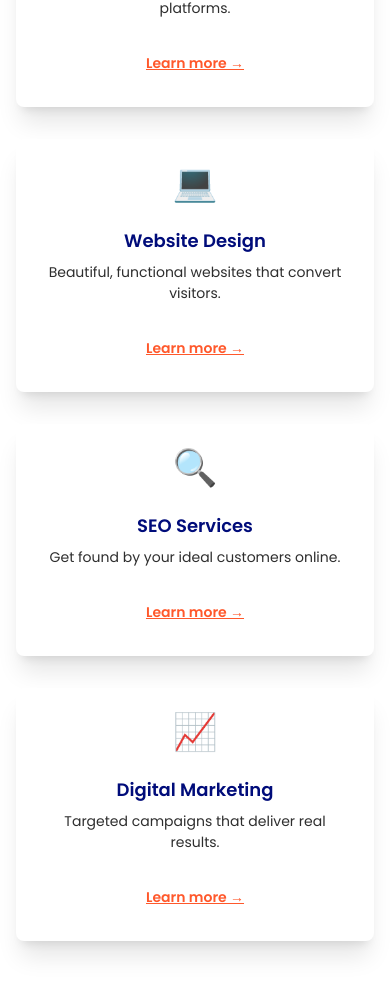
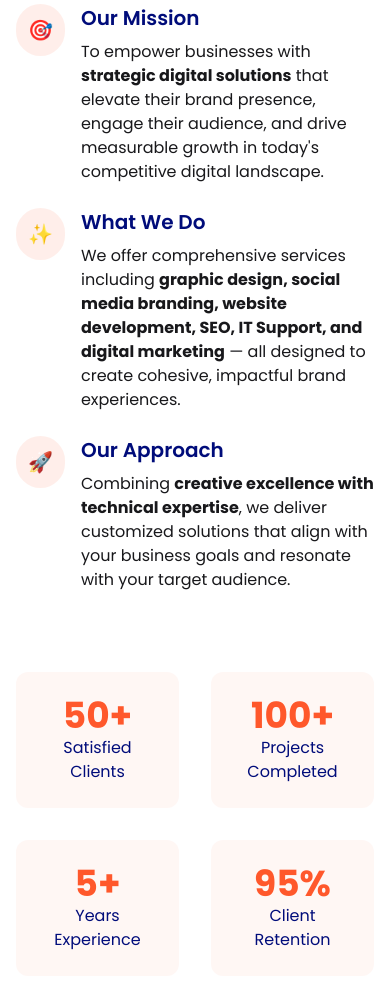
Before and after one commit to matthewkuria/brandriko, a Next.js app: page / in a window 390 px wide. Shown: the part 1912-2893 px from the top of the page. Built offline with nearby package versions, Linux system fonts and the light colour scheme.

Commit message:
Add AboutSection

```diff
--- /dev/null
+++ b/app/components/AboutSection.tsx
@@ -0,0 +1,95 @@
+import Image from 'next/image';
+
+export default function AboutSection() {
+  return (
+    <section id="about" className="py-20 bg-base-100">
+      <div className="container mx-auto px-4">
+        <div className="flex flex-col lg:flex-row gap-12 items-center">
+          {/* Image with alt text for SEO */}
+          <div className="lg:w-1/2">
+            <div className="relative h-96 w-full rounded-xl overflow-hidden shadow-lg">
+              <Image
+                src="/brandriko_team.png"
+                alt="Brandriko Digital Solutions team working on digital projects"
+                fill
+                className="object-cover"
+                priority
+              />
+            </div>
+          </div>
+
+          {/* Content */}
+          <div className="lg:w-1/2">
+            <h1 className="text-4xl font-bold mb-6 text-secondary">
+              About <span className="text-primary">Brandriko</span> Digital Solutions
+            </h1>
+
+            <p className="text-lg mb-6">
+              Brandriko Digital Solutions is a full-service digital agency specializing in helping businesses and individuals grow through expert <strong>digital branding, marketing, and technology solutions</strong>. Based in Nakuru, we serve clients worldwide with innovative strategies and cutting-edge execution.
+              <br /><br />
+              <strong>Brandriko is a registered business in Kenya</strong>, ensuring compliance, trust, and professionalism in all our operations.
+            </p>
+
+            <div className="space-y-6">
+              <div className="flex items-start gap-4">
+                <div className="bg-primary/10 p-3 rounded-full">
+                  <span className="text-primary text-xl">🎯</span>
+                </div>
+                <div>
+                  <h3 className="text-xl font-semibold mb-2 text-secondary">Our Mission</h3>
+                  <p>
+                    To empower businesses with <strong>strategic digital solutions</strong> that elevate their brand presence, engage their audience, and drive measurable growth in today's competitive digital landscape.
+                  </p>
+                </div>
+              </div>
+
+              <div className="flex items-start gap-4">
+                <div className="bg-primary/10 p-3 rounded-full">
+                  <span className="text-primary text-xl">✨</span>
+                </div>
+                <div>
+                  <h3 className="text-xl font-semibold mb-2 text-secondary">What We Do</h3>
+                  <p>
+                    We offer comprehensive services including <strong>graphic design, social media branding, website development, SEO, IT Support, and digital marketing</strong> — all designed to create cohesive, impactful brand experiences.
+                  </p>
+                </div>
+              </div>
+
+              <div className="flex items-start gap-4">
+                <div className="bg-primary/10 p-3 rounded-full">
+                  <span className="text-primary text-xl">🚀</span>
+                </div>
+                <div>
+                  <h3 className="text-xl font-semibold mb-2 text-secondary">Our Approach</h3>
+                  <p>
+                    Combining <strong>creative excellence with technical expertise</strong>, we deliver customized solutions that align with your business goals and resonate with your target audience.
+                  </p>
+                </div>
+              </div>
+            </div>
+          </div>
+        </div>
+
+        {/* Stats Section for E-E-A-T */}
+        <div className="mt-20 grid grid-cols-2 md:grid-cols-4 gap-8 text-center">
+          <div className="p-6 bg-primary/5 rounded-xl">
+            <div className="text-4xl font-bold text-primary">50+</div>
+            <div className="text-secondary">Satisfied Clients</div>
+          </div>
+          <div className="p-6 bg-primary/5 rounded-xl">
+            <div className="text-4xl font-bold text-primary">100+</div>
+            <div className="text-secondary">Projects Completed</div>
+          </div>
+          <div className="p-6 bg-primary/5 rounded-xl">
+            <div className="text-4xl font-bold text-primary">5+</div>
+            <div className="text-secondary">Years Experience</div>
+          </div>
+          <div className="p-6 bg-primary/5 rounded-xl">
+            <div className="text-4xl font-bold text-primary">95%</div>
+            <div className="text-secondary">Client Retention</div>
+          </div>
+        </div>
+      </div>
+    </section>
+  );
+}
--- a/app/components/Footer.tsx
+++ b/app/components/Footer.tsx
@@ -1,89 +1,90 @@
-import React from 'react'
+import React from "react";
+import Link from "next/link";
 
 const Footer = () => {
   return (
-      <div className="">
-           <footer className="footer sm:footer-horizontal bg-base-200 text-base-content p-10">
+    <footer className="bg-neutral text-secondary">
+      {/* Main footer links */}
+      <div className="footer sm:footer-horizontal px-10 py-14 max-w-7xl mx-auto">
         <nav>
-    <h6 className="footer-title">Services</h6>
-    <a className="link link-hover">Branding</a>
-    <a className="link link-hover">Design</a>
-    <a className="link link-hover">Marketing</a>
-    <a className="link link-hover">Advertisement</a>
+          <h6 className="footer-title text-primary">Services</h6>
+          <Link href="/services/branding" className="link link-hover">
+            Branding
+          </Link>
+          <Link href="/services/design" className="link link-hover">
+            Design
+          </Link>
+          <Link href="/services/marketing" className="link link-hover">
+            Marketing
+          </Link>
+          <Link href="/services/advertising" className="link link-hover">
+            Advertising
+          </Link>
         </nav>
+
         <nav>
-    <h6 className="footer-title">Company</h6>
-    <a className="link link-hover">About us</a>
-    <a className="link link-hover">Contact</a>
-    <a className="link link-hover">Jobs</a>
-    <a className="link link-hover">Press kit</a>
+          <h6 className="footer-title text-primary">Company</h6>
+          <Link href="/about" className="link link-hover">
+            About Us
+          </Link>
+          <Link href="/contact" className="link link-hover">
+            Contact
+          </Link>
+          <Link href="/careers" className="link link-hover">
+            Careers
+          </Link>
+          <Link href="/press" className="link link-hover">
+            Press Kit
+          </Link>
         </nav>
+
         <nav>
-    <h6 className="footer-title">Legal</h6>
-    <a className="link link-hover">Terms of use</a>
-    <a className="link link-hover">Privacy policy</a>
-    <a className="link link-hover">Cookie policy</a>
+          <h6 className="footer-title text-primary">Legal</h6>
+          <Link href="/terms" className="link link-hover">
+            Terms of Use
+          </Link>
+          <Link href="/privacy" className="link link-hover">
+            Privacy Policy
+          </Link>
+          <Link href="/cookies" className="link link-hover">
+            Cookie Policy
+          </Link>
         </nav>
-</footer>
-<footer className="footer bg-base-200 text-base-content border-base-300 border-t px-10 py-4">
-  <aside className="grid-flow-col items-center">
-    <svg
-      width="24"
-      height="24"
-      viewBox="0 0 24 24"
-      xmlns="http://www.w3.org/2000/svg"
-      fillRule="evenodd"
-      clipRule="evenodd"
-      className="fill-current">
-      <path
-        d="M22.672 15.226l-2.432.811.841 2.515c.33 1.019-.209 2.127-1.23 2.456-1.15.325-2.148-.321-2.463-1.226l-.84-2.518-5.013 1.677.84 2.517c.391 1.203-.434 2.542-1.831 2.542-.88 0-1.601-.564-1.86-1.314l-.842-2.516-2.431.809c-1.135.328-2.145-.317-2.463-1.229-.329-1.018.211-2.127 1.231-2.456l2.432-.809-1.621-4.823-2.432.808c-1.355.384-2.558-.59-2.558-1.839 0-.817.509-1.582 1.327-1.846l2.433-.809-.842-2.515c-.33-1.02.211-2.129 1.232-2.458 1.02-.329 2.13.209 2.461 1.229l.842 2.515 5.011-1.677-.839-2.517c-.403-1.238.484-2.553 1.843-2.553.819 0 1.585.509 1.85 1.326l.841 2.517 2.431-.81c1.02-.33 2.131.211 2.461 1.229.332 1.018-.21 2.126-1.23 2.456l-2.433.809 1.622 4.823 2.433-.809c1.242-.401 2.557.484 2.557 1.838 0 .819-.51 1.583-1.328 1.847m-8.992-6.428l-5.01 1.675 1.619 4.828 5.011-1.674-1.62-4.829z"></path>
-    </svg>
-    <p>
-      ACME Industries Ltd.
-      <br />
-      Providing reliable tech since 1992
+      </div>
+
+      {/* Bottom bar */}
+      <div className="footer border-t border-base-300 px-10 py-6 max-w-7xl mx-auto flex flex-col md:flex-row justify-between items-center">
+        <aside className="flex items-center gap-3">
+          <img src="/brandriko_logo.png" alt="Brandriko Logo" className="h-28
+           w-auto" />
+          <p className="text-sm">
+            <span className="font-semibold">Brandriko Digital Solutions</span> <br />
+            Crafting brands & digital growth since 2025.
           </p>
         </aside>
-  <nav className="md:place-self-center md:justify-self-end">
+
+        <nav className="mt-4 md:mt-0">
           <div className="grid grid-flow-col gap-4">
-      <a>
-        <svg
-          xmlns="http://www.w3.org/2000/svg"
-          width="24"
-          height="24"
-          viewBox="0 0 24 24"
-          className="fill-current">
-          <path
-            d="M24 4.557c-.883.392-1.832.656-2.828.775 1.017-.609 1.798-1.574 2.165-2.724-.951.564-2.005.974-3.127 1.195-.897-.957-2.178-1.555-3.594-1.555-3.179 0-5.515 2.966-4.797 6.045-4.091-.205-7.719-2.165-10.148-5.144-1.29 2.213-.669 5.108 1.523 6.574-.806-.026-1.566-.247-2.229-.616-.054 2.281 1.581 4.415 3.949 4.89-.693.188-1.452.232-2.224.084.626 1.956 2.444 3.379 4.6 3.419-2.07 1.623-4.678 2.348-7.29 2.04 2.179 1.397 4.768 2.212 7.548 2.212 9.142 0 14.307-7.721 13.995-14.646.962-.695 1.797-1.562 2.457-2.549z"></path>
+            <a href="https://twitter.com" target="_blank" rel="noopener noreferrer" className="hover:text-primary">
+              <svg xmlns="http://www.w3.org/2000/svg" width="24" height="24" fill="currentColor" viewBox="0 0 24 24">
+                <path d="M24 4.557a9.83 9.83 0 0 1-2.828.775..." />
               </svg>
             </a>
-      <a>
-        <svg
-          xmlns="http://www.w3.org/2000/svg"
-          width="24"
-          height="24"
-          viewBox="0 0 24 24"
-          className="fill-current">
-          <path
-            d="M19.615 3.184c-3.604-.246-11.631-.245-15.23 0-3.897.266-4.356 2.62-4.385 8.816.029 6.185.484 8.549 4.385 8.816 3.6.245 11.626.246 15.23 0 3.897-.266 4.356-2.62 4.385-8.816-.029-6.185-.484-8.549-4.385-8.816zm-10.615 12.816v-8l8 3.993-8 4.007z"></path>
+            <a href="https://youtube.com" target="_blank" rel="noopener noreferrer" className="hover:text-primary">
+              <svg xmlns="http://www.w3.org/2000/svg" width="24" height="24" fill="currentColor" viewBox="0 0 24 24">
+                <path d="M19.615 3.184c-3.604-.246..." />
               </svg>
             </a>
-      <a>
-        <svg
-          xmlns="http://www.w3.org/2000/svg"
-          width="24"
-          height="24"
-          viewBox="0 0 24 24"
-          className="fill-current">
-          <path
-            d="M9 8h-3v4h3v12h5v-12h3.642l.358-4h-4v-1.667c0-.955.192-1.333 1.115-1.333h2.885v-5h-3.808c-3.596 0-5.192 1.583-5.192 4.615v3.385z"></path>
+            <a href="https://facebook.com" target="_blank" rel="noopener noreferrer" className="hover:text-primary">
+              <svg xmlns="http://www.w3.org/2000/svg" width="24" height="24" fill="currentColor" viewBox="0 0 24 24">
+                <path d="M9 8h-3v4h3v12h5v-12h3.642..." />
               </svg>
             </a>
           </div>
         </nav>
+      </div>
     </footer>
-   </div>
-  )
-}
+  );
+};
 
-export default Footer
+export default Footer;
--- a/app/components/NavBar.tsx
+++ b/app/components/NavBar.tsx
@@ -4,7 +4,7 @@ import Image from 'next/image';
 export default function Navbar() {
   const navLinks = [
     { name: "Home", href: "/" },
-    { name: "About", href: "/about" },
+    { name: "About", href: "#about" },
     {
       name: "Services",
       href: "/services",
--- a/app/components/ServicesShowcase.tsx
+++ b/app/components/ServicesShowcase.tsx
@@ -35,6 +35,7 @@ export default function ServicesShowcase() {
   return (
     <section className="py-20 bg-base-100">
       <div className="container mx-auto px-4">
+        {/* Section Title */}
         <div className="text-center mb-16">
           <h2 className="text-4xl font-bold mb-4 text-secondary">
             Our <span className="text-primary">Services</span>
@@ -44,18 +45,27 @@ export default function ServicesShowcase() {
           </p>
         </div>
 
-        <div className="grid grid-cols-1 md:grid-cols-2 lg:grid-cols-3 gap-8">
+        {/* Services Grid */}
+        <div className="grid grid-cols-1 md:grid-cols-2 lg:grid-cols-3 gap-10">
           {services.map((service, index) => (
             <div
               key={index}
-              className="card bg-base-100 shadow-xl hover:shadow-2xl transition-shadow"
+              className="card bg-base-100 shadow-lg hover:shadow-2xl hover:-translate-y-2 transition-all duration-300 border border-gray-100"
             >
               <div className="card-body items-center text-center">
-                <div className="text-4xl mb-4">{service.icon}</div>
-                <h3 className="card-title text-secondary">{service.title}</h3>
+
+                {/* Icon with circle */}
+                <div className="w-16 h-16 flex items-center justify-center rounded-full bg-primary/10 text-3xl mb-4">
+                  {service.icon}
+                </div>
+
+                <h3 className="card-title text-secondary text-lg">
+                  {service.title}
+                </h3>
                 <p className="text-neutral">{service.description}</p>
+
                 <div className="card-actions mt-4">
-                  <button className="btn btn-link text-primary">
+                  <button className="btn btn-sm btn-outline border-primary text-primary hover:bg-primary hover:text-white transition">
                     Learn more →
                   </button>
                 </div>
--- a/app/globals.css
+++ b/app/globals.css
@@ -13,18 +13,11 @@
   --color-accent: #3BA9FF;
   --color-accent-content: #ffffff;
 
-  --color-neutral: #2E2E2E;
-  --color-neutral-content: #ffffff;
+  --color-neutral: #fff;
+  --color-neutral-content: #fff;
 
-  --color-base-100: #ffffff;   /* background */
-  --color-base-200: #f5f6fa;   /* lighter background */
-  --color-base-300: #e3e6eb;   /* borders */
-  --color-base-content: #2E2E2E; /* default text color */
 
-  --color-info: #3BA9FF;
-  --color-success: #2ECC71;
-  --color-warning: #FFC107;
-  --color-error: #E53935;
+
 }
 
 :root {
--- a/app/page.tsx
+++ b/app/page.tsx
@@ -1,3 +1,4 @@
+import AboutSection from "./components/AboutSection";
 import HeroSection from "./components/HeroSection";
 import ServicesShowcase from "./components/ServicesShowcase";
 import Testimonials from "./components/Testimonials";
@@ -11,6 +12,7 @@ export default function Home() {
   return (
     <main>
       <HeroSection />
+      <AboutSection />
       <ServicesShowcase />
       {/* <ProcessSection /> */}
       <Testimonials />
--- a/next.config.ts
+++ b/next.config.ts
@@ -2,7 +2,8 @@ import type { NextConfig } from "next";
 
 const nextConfig: NextConfig = {
   /* config options here */
-   output: 'export',
+  images: { unoptimized: true },
+  //  output: 'export',
   reactStrictMode: true,
 };
 
```
Also changed, not shown: app/components/Testimonials.tsx (+35 -11 lines), 1 other file (tests, documents, lock files or other folders). Lines whose indentation alone changed are shown as unchanged.
